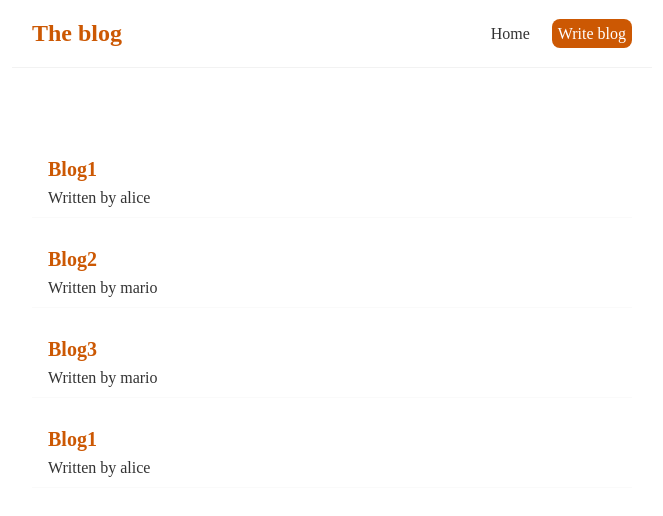
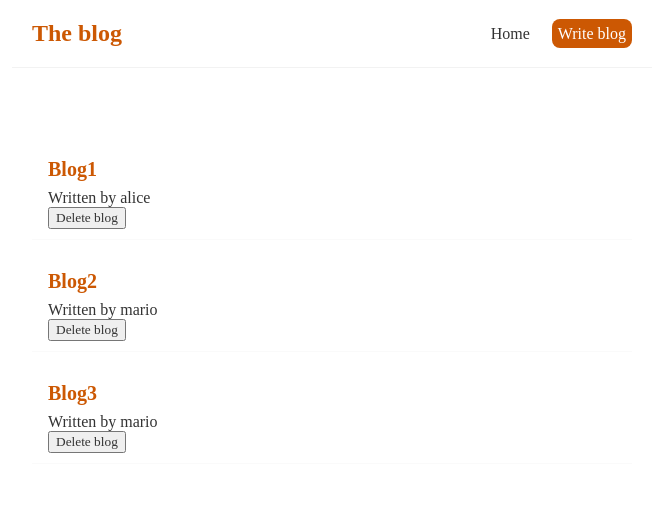
Before and after one commit to Alicino88/React-blogPage, a React (Create React App) app: page / in a window 1280 px wide. Shown: the top 516 px of the page, without its empty margins (308-971 px from the left). Built offline with nearby package versions, Linux system fonts and the light colour scheme; a web font is replaced by a local one.

Commit message:
Added button to delete blog post

```diff
--- a/src/BlogList.js
+++ b/src/BlogList.js
@@ -1,9 +1,13 @@
-const BlogList = ({ id, title, author }) => {
+const BlogList = ({ id, title, author, handleDelete }) => {
   return (
     <div className="blog-list">
       <div className="blog-preview" key={id}>
         <h2>{title}</h2>
         <p>Written by {author}</p>
+        {/*we wrap the function inside an anonymous one so to be able to pass
+        an argument, otherwise the function would fire immediately
+        handleDelete is a function which is passed as a prop*/}
+        <button onClick={() => handleDelete(id)}>Delete blog </button>
       </div>
     </div>
   );
--- a/src/Home.js
+++ b/src/Home.js
@@ -23,19 +23,25 @@ const Home = () => {
     },
   ]);
 
+  /*The function below deletes the blogs when clicking on the button
+  it doesn't change the original data but it returns a new array*/
+  const handleDelete = (id) => {
+    /*the new array includes all the blog posts whose id is different from the one of the post we have clicked on the delete button*/
+    const newBlogs = blogs.filter((blog) => blog.id !== id);
+    /*we set the state so that React triggers the re-render of the template displaying all the blog posts but the one which has been deleted*/
+    setBlogs(newBlogs);
+  };
   return (
     <div className="home">
       {/*below we are outputting all the blogs*/}
       {blogs.map((blog) => (
-        <BlogList id={blog.id} title={blog.title} author={blog.author} />
+        <BlogList
+          id={blog.id}
+          title={blog.title}
+          author={blog.author}
+          handleDelete={handleDelete}
+        />
       ))}
-      {/*below we are outputting only the blogs with the author Alice. Note that after filtering through the array,
-       you still need to appply the map method to display the blogs*/}
-      {blogs
-        .filter((blog) => blog.author === "alice")
-        .map((blog) => (
-          <BlogList id={blog.id} title={blog.title} author={blog.author} />
-        ))}
     </div>
   );
 };
```
